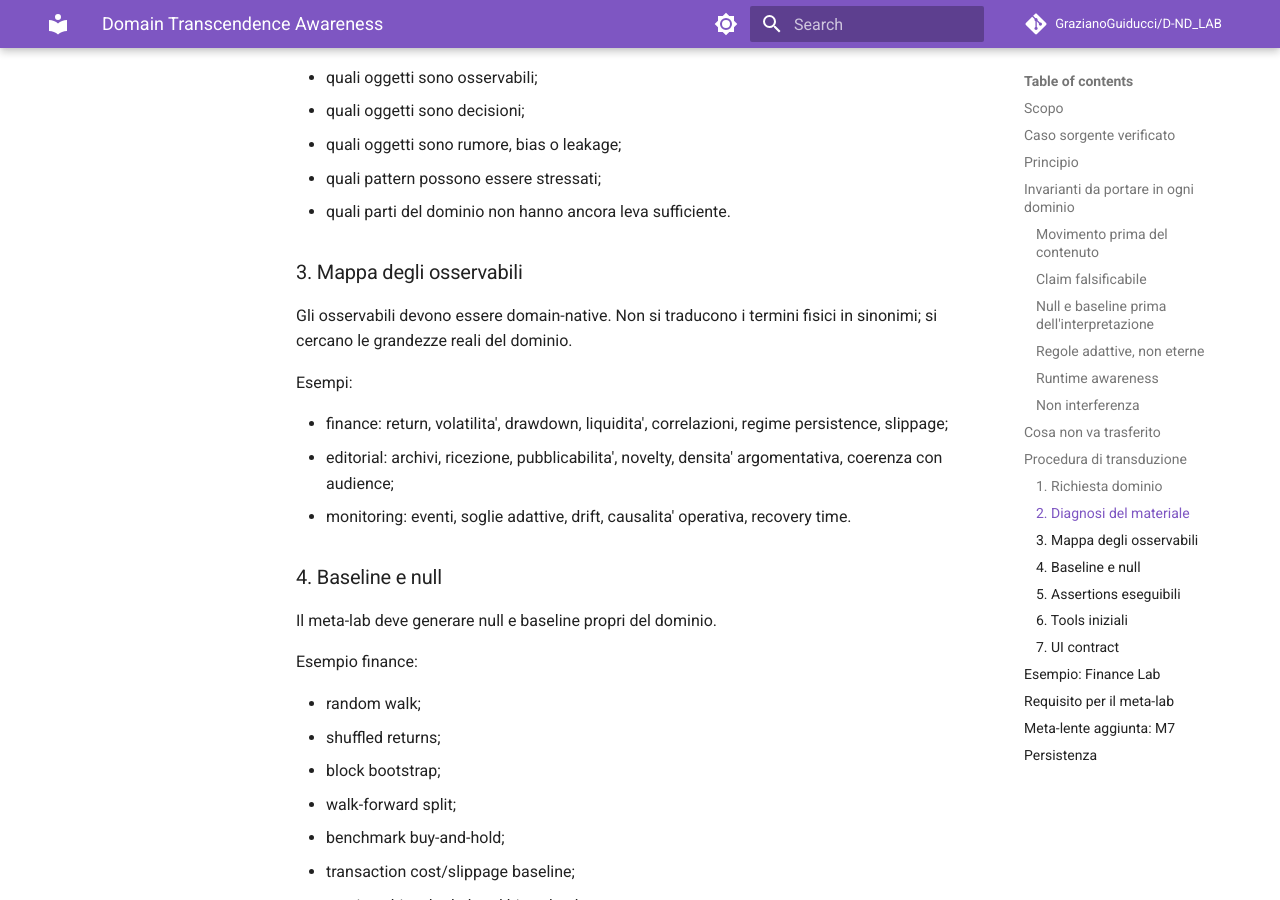
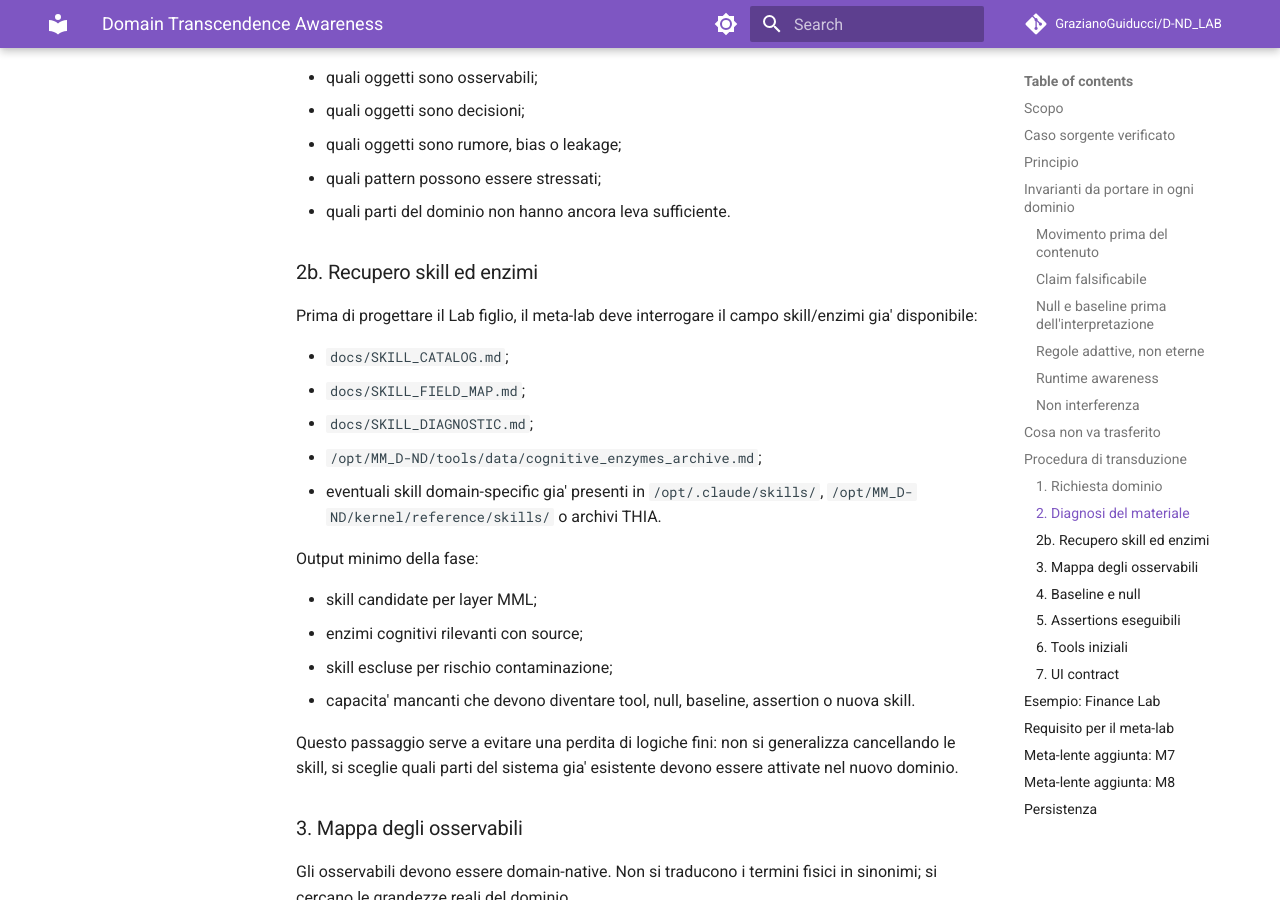
Before and after one commit to GrazianoGuiducci/D-ND_LAB, an MkDocs documentation site: the page built from docs/DOMAIN_TRANSCENDENCE_AWARENESS.md, in a window 1280 px wide and 900 px high, scrolled down 3745 px. Built offline with MkDocs 1.6.1 and Material for MkDocs 9.7.7, drawn with Linux system fonts in a browser that asks for light colours; comment, search, counter and statistics services are not loaded; some of the changed text lies outside the part shown.

Commit message:
feat(meta-lab): require skill archive retrieval

```diff
--- a/docs/DOMAIN_TRANSCENDENCE_AWARENESS.md
+++ b/docs/DOMAIN_TRANSCENDENCE_AWARENESS.md
@@ -160,6 +160,30 @@ Prima di generare tool o UI, il meta-lab deve capire:
 - quali oggetti sono rumore, bias o leakage;
 - quali pattern possono essere stressati;
 - quali parti del dominio non hanno ancora leva sufficiente.
+
+### 2b. Recupero skill ed enzimi
+
+Prima di progettare il Lab figlio, il meta-lab deve interrogare il campo
+skill/enzimi gia' disponibile:
+
+- `docs/SKILL_CATALOG.md`;
+- `docs/SKILL_FIELD_MAP.md`;
+- `docs/SKILL_DIAGNOSTIC.md`;
+- `/opt/MM_D-ND/tools/data/cognitive_enzymes_archive.md`;
+- eventuali skill domain-specific gia' presenti in `/opt/.claude/skills/`,
+  `/opt/MM_D-ND/kernel/reference/skills/` o archivi THIA.
+
+Output minimo della fase:
+
+- skill candidate per layer MML;
+- enzimi cognitivi rilevanti con source;
+- skill escluse per rischio contaminazione;
+- capacita' mancanti che devono diventare tool, null, baseline, assertion
+  o nuova skill.
+
+Questo passaggio serve a evitare una perdita di logiche fini: non si
+generalizza cancellando le skill, si sceglie quali parti del sistema gia'
+esistente devono essere attivate nel nuovo dominio.
 
 ### 3. Mappa degli osservabili
 
@@ -330,6 +354,24 @@ Un Lab generato passa M7 solo se:
 M7 serve a impedire la generalizzazione povera: quella che conserva parole
 e perde movimento.
 
+## Meta-lente aggiunta: M8
+
+**M8 — Recupero skill/enzimi prima dell'installazione**
+
+Un Lab generato passa M8 solo se:
+
+- dichiara nel report o in `transduction.md` quali skill/enzimi sono stati
+  consultati prima della progettazione;
+- produce un `mml.json` in formato layered object, non solo lista piatta;
+- motiva per ogni skill scelta il layer, il trigger e il ruolo nel dominio;
+- dichiara quali skill/enzimi sono stati esclusi per evitare contaminazione;
+- dichiara le capacita' mancanti come strumenti/null/gate da creare, invece
+  di nasconderle nella copy.
+
+M8 serve a impedire la seconda forma di generalizzazione povera: quella che
+ricostruisce da zero cio' che il sistema possiede gia' come skill, perdendo
+architettura e memoria operativa.
+
 ## Persistenza
 
 Ogni volta che un ciclo monitorato rivela una logica utile per generare
```
Also changed, not shown: docs/INSTALL_PROCEDURE.md (+13 -0 lines), domains/meta-lab/context.md (+55 -14 lines), 3 other files.
